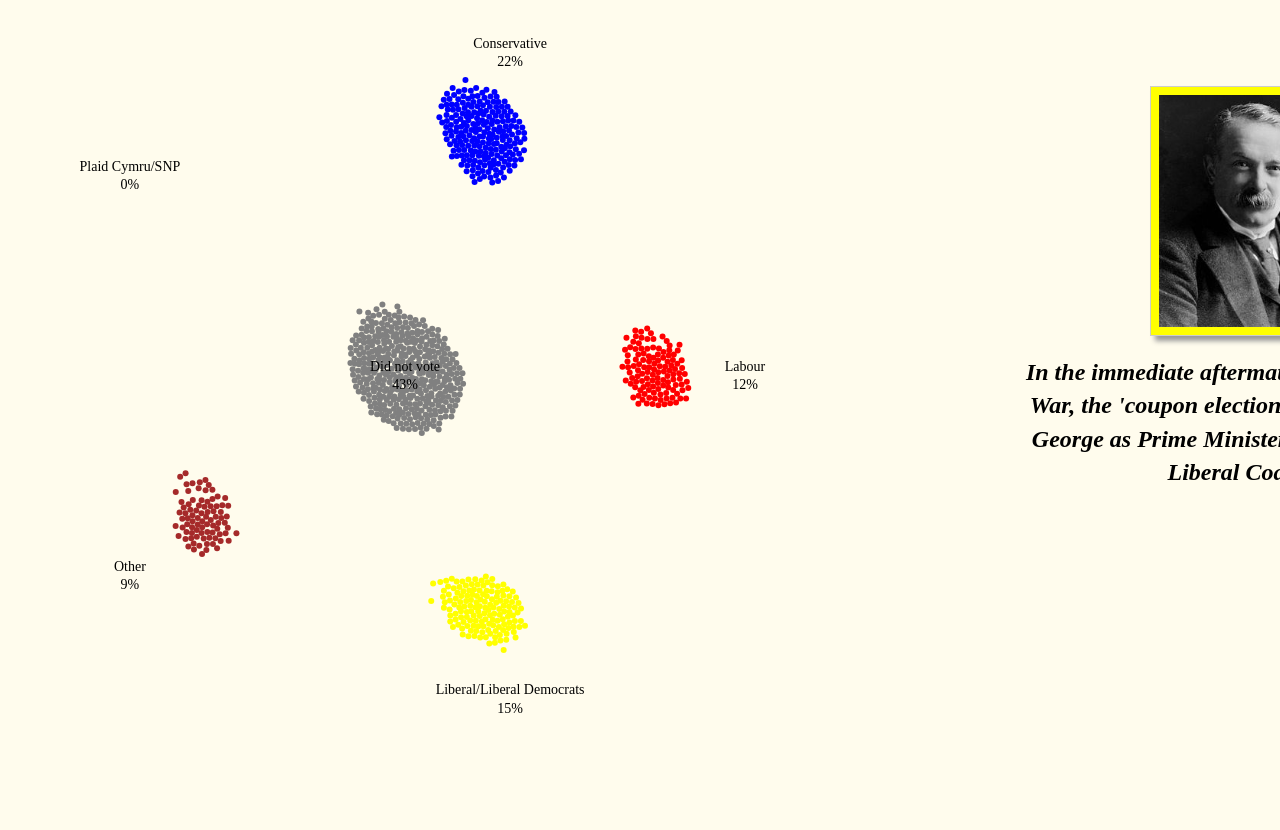
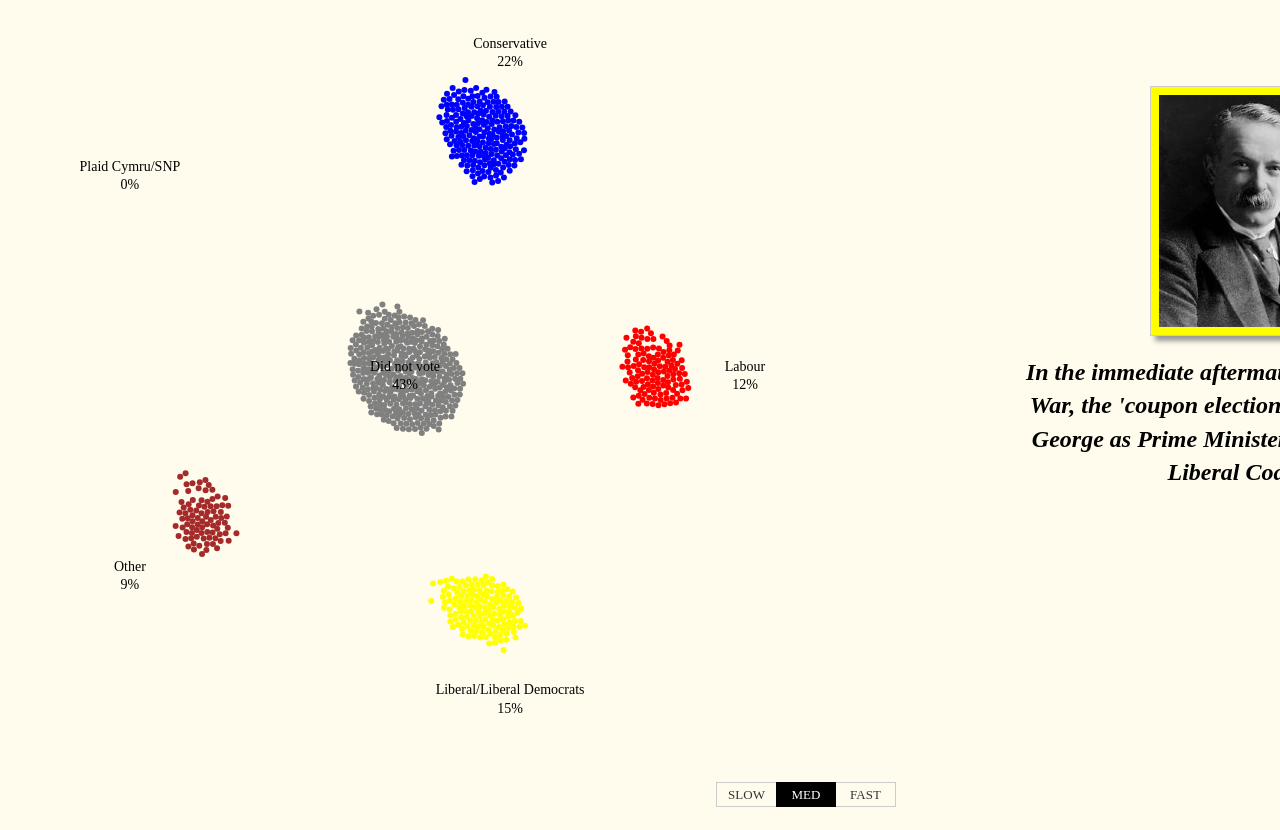
Before and after one commit to keithmcnulty/uk_election_bubble, a plain HTML site: page electionvis.html in a window 1280 px wide. Shown: the part 206-1036 px from the top of the page. Before the commit the page ends 965 px from the top, so only its background shows below. Drawn offline with Linux system fonts and the light colour scheme; animation ran at ten frames a second; a web font is replaced by a local one.

Commit message:
Redesign tweaks

```diff
--- a/electionvis.html
+++ b/electionvis.html
@@ -8,14 +8,6 @@
 <meta charset="utf-8">
 <body>
 
-<!--    <div class="center">
-        <div id="speed">
-            <div class="togglebutton slow" data-val="slow">Slow</div>
-            <div class="togglebutton medium current" data-val="medium">Medium</div>
-            <div class="togglebutton fast" data-val="fast">Fast</div>
-            <div class="clr"></div>
-        </div>
-    </div>-->
     <div class="container" style="width:1600px">
         <div class="row">
             <img src="img/commons_logo.png" width="400px" class="center">
@@ -36,6 +28,14 @@
         <div class="row">
             <footer style="font-size:25%;text-align:right">Created by @dr_keithmcnulty. Github: <a href="https://www.github.com/keithmcnulty/uk_election_bubble">keithmcnulty/uk_election_bubble</a>. Source: UK Parliament, Statistica, Wikipedia</footer>
         </div>
+       <div class="row" style="text-align:center">
+            <div id="speed">
+            <div class="togglebutton slow" data-val="slow">Slow</div>
+            <div class="togglebutton medium current" data-val="medium">Med</div>
+            <div class="togglebutton fast" data-val="fast">Fast</div>
+            <div class="clr"></div>
+        </div>
+        </div>
     </div>
     <script src="js/d3-3-5-5.min.js"></script>
     <script src="js/election_bubble.js"></script>
```
Also changed, not shown: index.html (+1 -1 lines).
